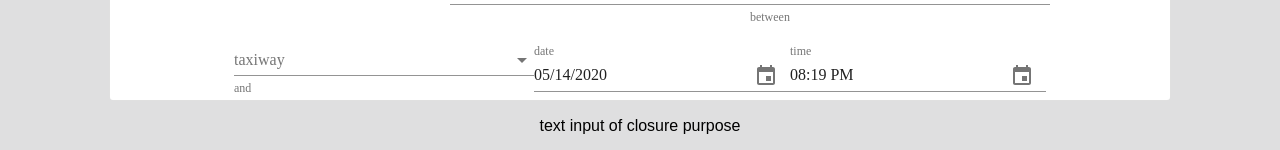
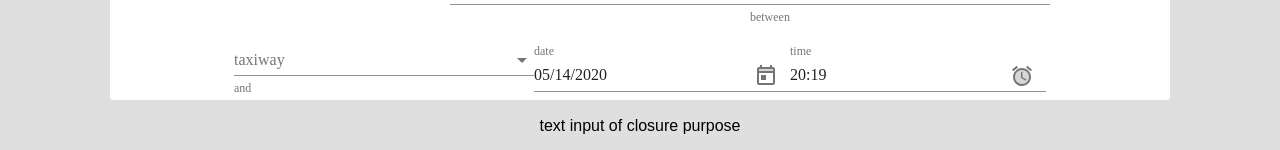
Before and after one commit to blackmacaroon/diaopsclosecall, a React (Create React App) app: page /request in a window 1280 px wide. Shown: the part 876-1026 px from the top of the page. Built offline with nearby package versions, Linux system fonts and the light colour scheme; a web font is replaced by a local one.

Commit message:
MUI icons changed

```diff
--- a/public/index.html
+++ b/public/index.html
@@ -2,7 +2,7 @@
 <html lang="en">
   <head>
     <link rel="stylesheet" href="https://fonts.googleapis.com/icon?family=Material+Icons" />
-    <link rel="apple-touch-icon" sizes="57x57" href="../">
+    <link rel="apple-touch-icon" sizes="57x57" href="/apple-icon-57X57.png">
     <link rel="apple-touch-icon" sizes="60x60" href="/apple-icon-60x60.png">
     <link rel="apple-touch-icon" sizes="72x72" href="/apple-icon-72x72.png">
     <link rel="apple-touch-icon" sizes="76x76" href="/apple-icon-76x76.png">
--- a/src/components/request.js
+++ b/src/components/request.js
@@ -2,21 +2,16 @@ import 'date-fns';
 import React from "react";
 import Grid from "@material-ui/core/Grid";
 import Card from "@material-ui/core/Card";
-import DateFnsUtils from '@date-io/date-fns';
 import Select from '@material-ui/core/Select';
 import MenuItem from '@material-ui/core/MenuItem';
 import Checkbox from "@material-ui/core/Checkbox";
 import InputLabel from '@material-ui/core/InputLabel';
 import FormControl from '@material-ui/core/FormControl';
-import WatchLaterIcon from '@material-ui/icons/WatchLater';
 import FormHelperText from '@material-ui/core/FormHelperText';
-import { IconButton, InputAdornment } from "@material-ui/core";
+import TodayTwoToneIcon from '@material-ui/icons/TodayTwoTone';
 import FormControlLabel from '@material-ui/core/FormControlLabel';
-import {
-    MuiPickersUtilsProvider,
-    KeyboardTimePicker,
-    KeyboardDatePicker,
-  } from '@material-ui/pickers';
+import AccessAlarmTwoToneIcon from '@material-ui/icons/AccessAlarmTwoTone';
+import { KeyboardTimePicker, KeyboardDatePicker } from '@material-ui/pickers';
 
 
 export default function Request(){
@@ -25,7 +20,6 @@ export default function Request(){
         setSelectedDate(date)
     };
     return (
-        <MuiPickersUtilsProvider utils={DateFnsUtils}>
         <div className="Request">
             <header>
                 <h2>create a closure request:</h2>
@@ -77,36 +71,33 @@ export default function Request(){
                             KeyboardButtonProps={{
                                 'aria-label': 'change date',
                             }}
+                            keyboardIcon={ (
+                                <TodayTwoToneIcon/>
+                            )}
                         />
                         <KeyboardTimePicker
+                            ampm={false}
                             margin="normal"
                             id="time-picker"
                             label="time"
                             value={selectedDate}
                             onChange={handleDateChange}
-                            InputProps={{
-                                endAdornment: (
-                                  <InputAdornment position="end">
-                                    <IconButton>
-                                      <WatchLaterIcon />
-                                    </IconButton>
-                                  </InputAdornment>
-                                ),
-                              }}
                             KeyboardButtonProps={{
                                 'aria-label': 'change time',
                             }}
+                            keyboardIcon={ (
+                                <AccessAlarmTwoToneIcon/>
+                            )}
+
                         />
 
                     </Card>
                         <p>text input of closure purpose</p>
                         <p>text input of requestee email</p>
                         <p>verification of requestee email</p>
-
                 </Grid>
             </Grid>
             </form>
         </div>
-        </MuiPickersUtilsProvider>
     )
 }
--- a/src/index.js
+++ b/src/index.js
@@ -2,11 +2,15 @@ import React from 'react';
 import ReactDOM from 'react-dom';
 import './index.css';
 import App from './App';
+import DateFnsUtils from '@date-io/date-fns';
+import { MuiPickersUtilsProvider } from '@material-ui/pickers';
 // import * as serviceWorker from './serviceWorker';
 
 ReactDOM.render(
   <React.StrictMode>
-    <App />
+    <MuiPickersUtilsProvider utils={DateFnsUtils}>
+      <App />
+    </MuiPickersUtilsProvider>
   </React.StrictMode>,
   document.getElementById('root')
 );
```
